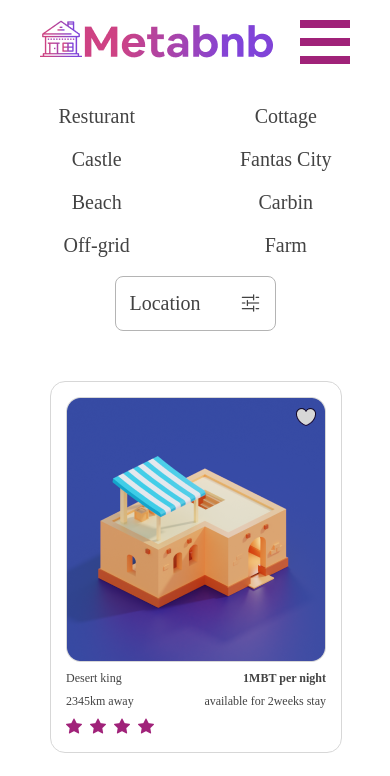
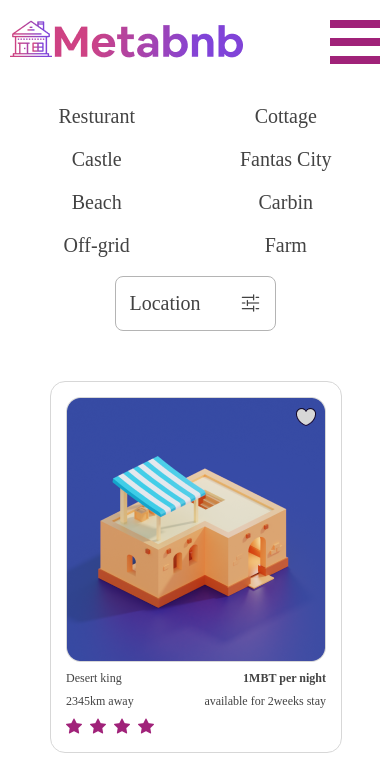
Before and after one commit to danthecm/hng_stage_3, a React (Create React App) app: page /place2stay in a window 390 px wide. Shown: the top 776 px of the page. Built offline with nearby package versions, Linux system fonts and the light colour scheme; a web font is replaced by a local one.

Commit message:
fix: fix mobile nav bar logo too close to the hangbugger menu

```diff
--- a/src/common/Navbar/Navbar.module.css
+++ b/src/common/Navbar/Navbar.module.css
@@ -79,3 +79,9 @@
   margin: auto auto;
  }
 }
+
+@media screen and (max-width: 426px) {
+ .navbar  {
+  padding: 20px 10px 10px 10px;
+}
+}
```
